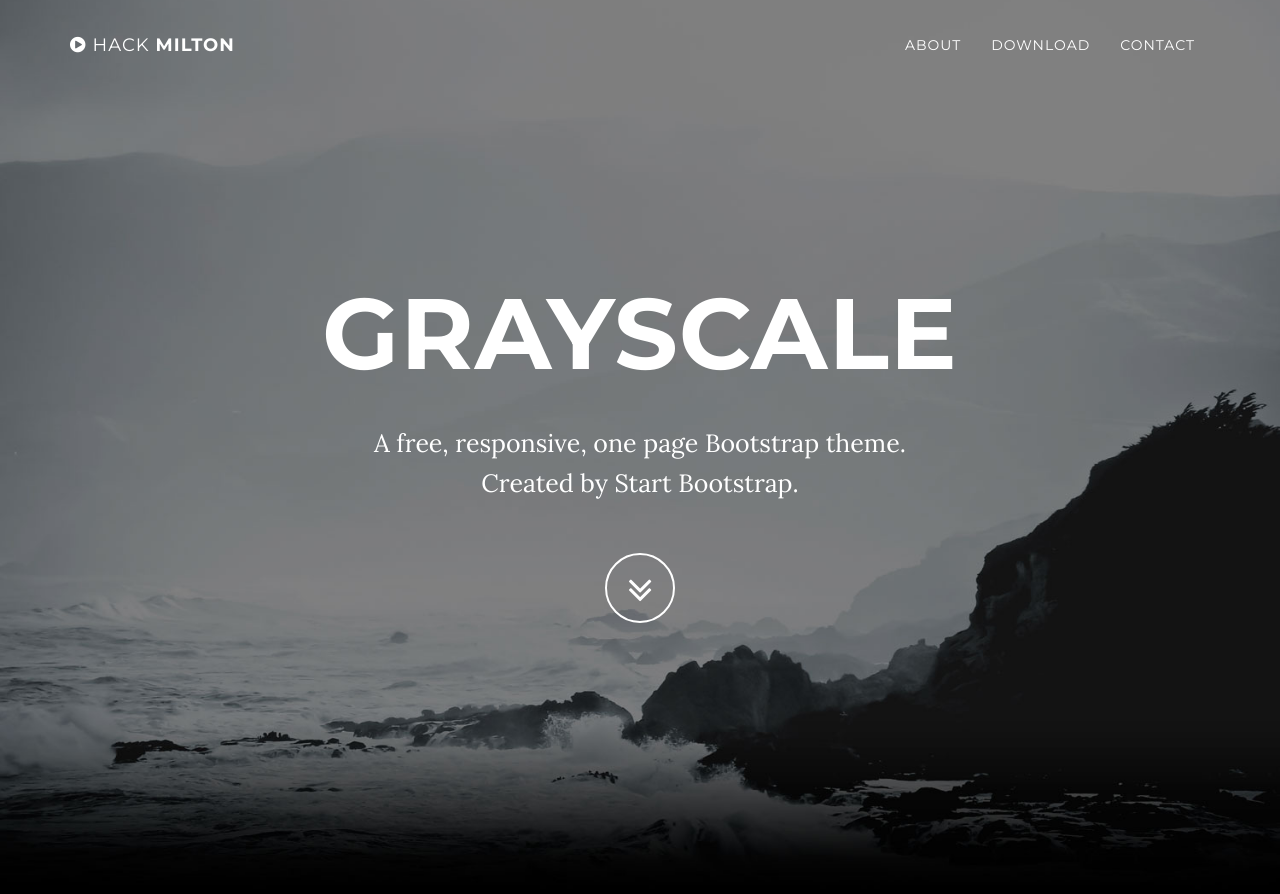
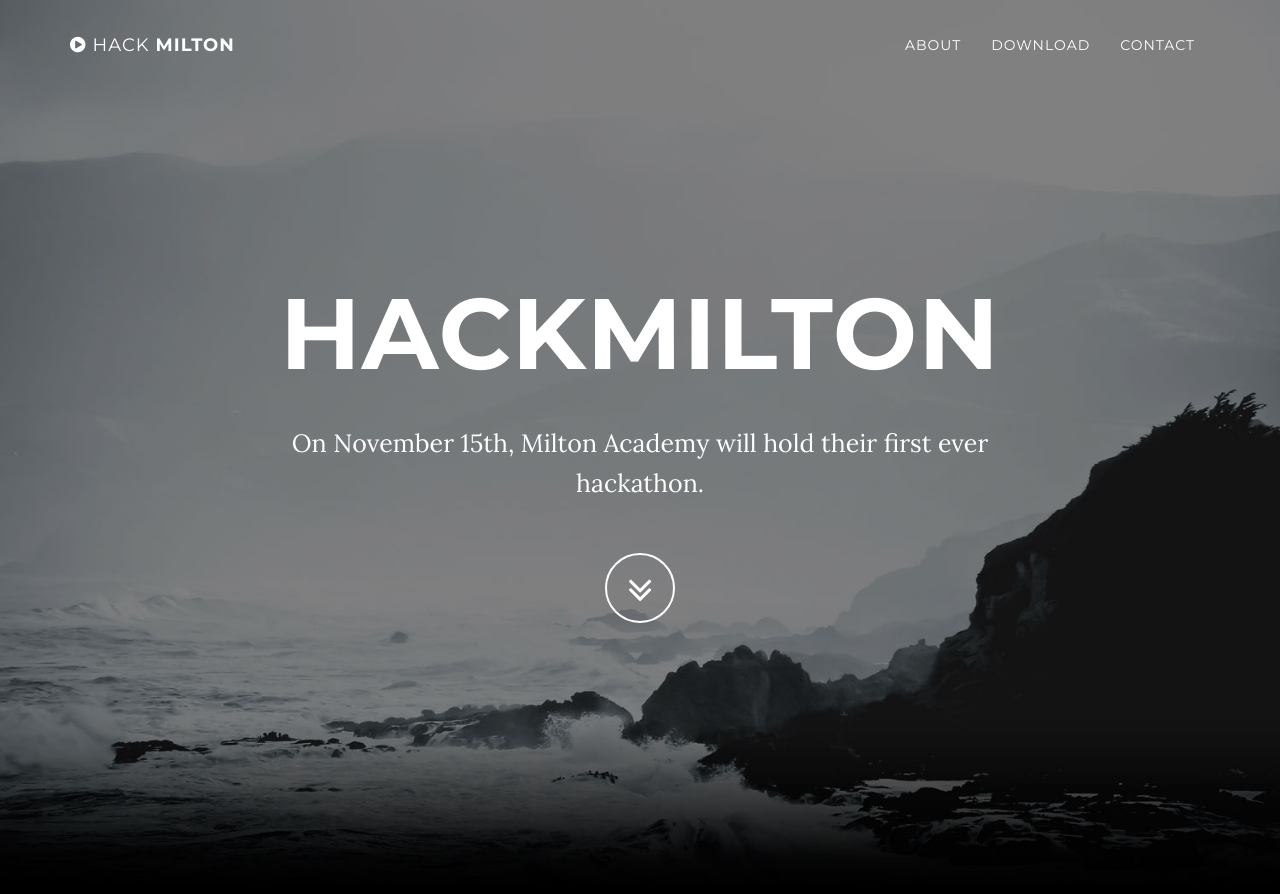
Before and after one commit to milton-programming/milton-programming.github.io, a Jekyll site: the page built from index.html, in a window 1280 px wide and 900 px high. Shown: the top 894 px of the window. Built offline with Jekyll 4.4.1, drawn with Linux system fonts in a browser that asks for light colours.

Commit message:
new templating

```diff
--- a/_config.yml
+++ b/_config.yml
@@ -4,6 +4,7 @@ email: jacob_aronoff16@milton.edu
 url: https://github.com/milton-programming/
 description: "HackMilton is a new hackathon that will run November 15th. "
 contactDescription: "If you are interested in attending contact us at the following email: "
+introText: "On November 15th, Milton Academy will hold their first ever hackathon."
 
 # Color settings (hex-codes without the leading hash-tag)
 color:
--- a/_includes/header.html
+++ b/_includes/header.html
@@ -4,8 +4,8 @@
             <div class="container">
                 <div class="row">
                     <div class="col-md-8 col-md-offset-2">
-                        <h1 class="brand-heading">Grayscale</h1>
-                        <p class="intro-text">A free, responsive, one page Bootstrap theme.<br>Created by Start Bootstrap.</p>
+                        <h1 class="brand-heading">{{site.title}}</h1>
+                        <p class="intro-text">{{site.introText}}</p>
                         <a href="#about" class="btn btn-circle page-scroll">
                             <i class="fa fa-angle-double-down animated"></i>
                         </a>
```
